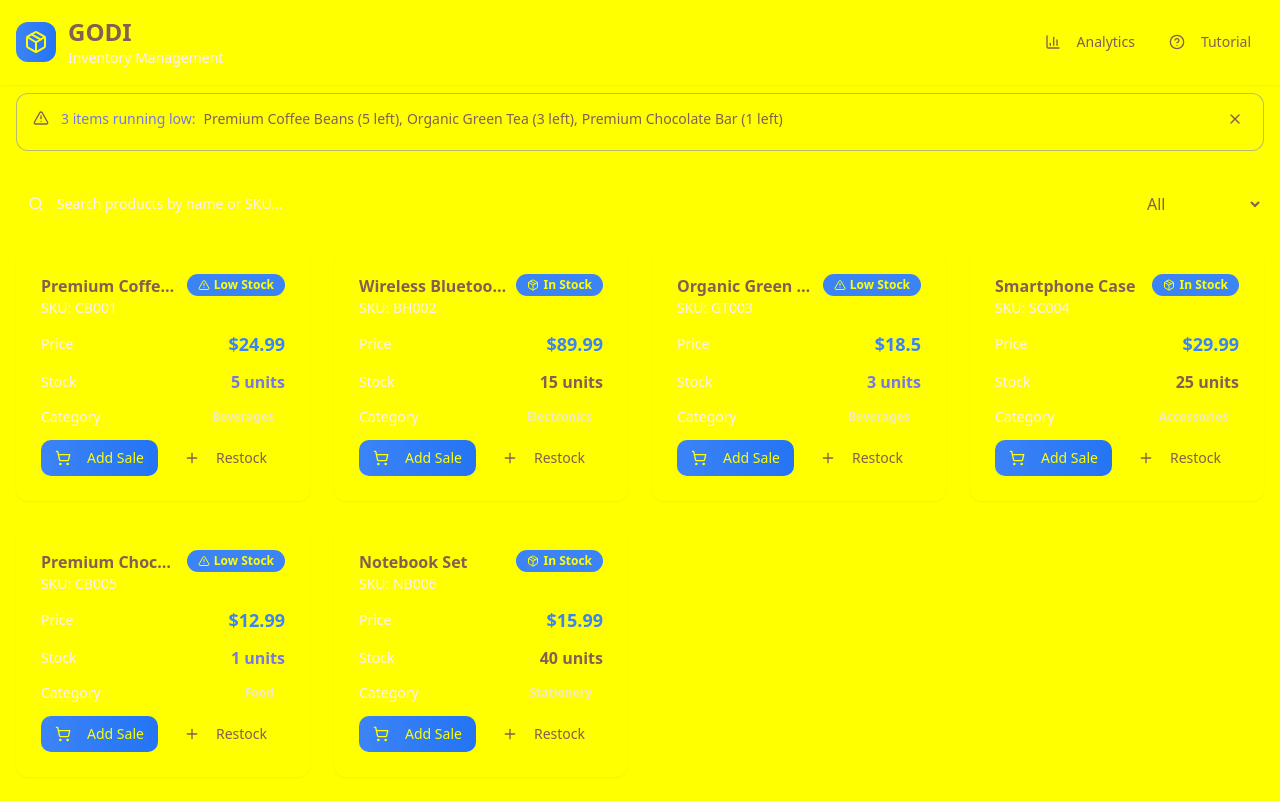
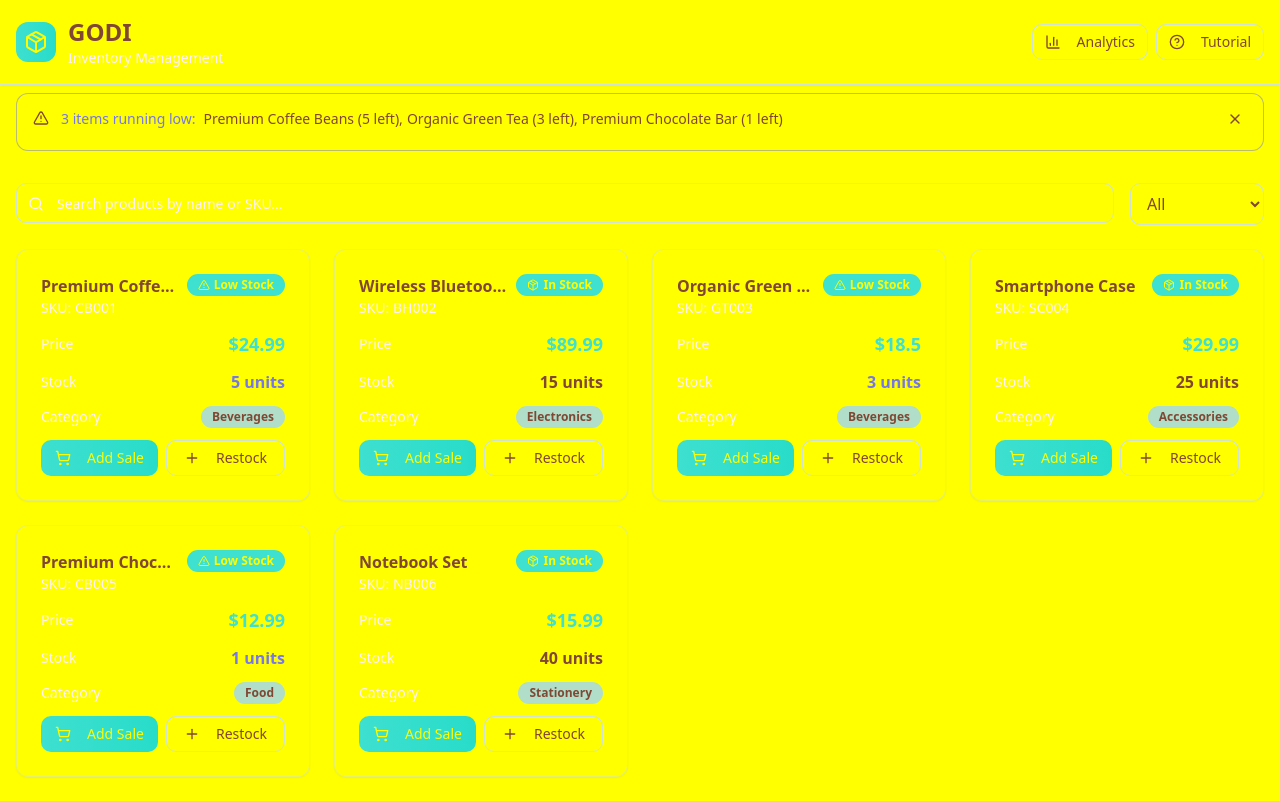
Before and after one commit to arnelmendoza1612-sys/godi-stock-sense, a React (Vite) app: page / in a window 1280 px wide. Built offline with nearby package versions, Linux system fonts and the light colour scheme.

Commit message:
Update color scheme
Update the application's color scheme to the provided palette.

```diff
--- a/src/index.css
+++ b/src/index.css
@@ -6,48 +6,48 @@
 
 @layer base {
   :root {
-    /* Brand Colors - Professional Blue Theme */
-    --background: 249 250 251; /* Cool gray-50 */
-    --foreground: 15 23 42; /* Slate-900 */
+    /* Brand Colors - Teal & Yellow Theme */
+    --background: 249 251 250; /* Mint-tinted white */
+    --foreground: 15 42 35; /* Dark teal */
 
     --card: 255 255 255; /* Pure white */
-    --card-foreground: 15 23 42;
+    --card-foreground: 15 42 35;
 
     --popover: 255 255 255;
-    --popover-foreground: 15 23 42;
+    --popover-foreground: 15 42 35;
 
-    /* Primary - Professional Blue */
-    --primary: 217 91% 60%; /* Blue-500 */
-    --primary-foreground: 248 250 252;
-    --primary-hover: 217 91% 55%;
-    --primary-light: 219 95% 90%;
+    /* Primary - Vibrant Teal */
+    --primary: 174 72% 56%; /* Teal from image */
+    --primary-foreground: 255 255 255;
+    --primary-hover: 174 72% 51%;
+    --primary-light: 174 72% 90%;
 
-    /* Secondary - Neutral Gray */
-    --secondary: 241 245 249; /* Slate-100 */
-    --secondary-foreground: 51 65 85;
+    /* Secondary - Soft Mint */
+    --secondary: 152 41% 78; /* Light mint from image */
+    --secondary-foreground: 15 42 35;
 
-    --muted: 248 250 252; /* Slate-50 */
+    --muted: 152 25% 95; /* Very light mint */
     --muted-foreground: 100 116 139;
 
-    --accent: 239 246 255; /* Blue-50 */
-    --accent-foreground: 29 78 216;
+    --accent: 152 41% 92; /* Light mint accent */
+    --accent-foreground: 15 42 35;
 
     /* Status Colors */
-    --success: 34 197 94; /* Green-500 */
+    --success: 152 68% 45; /* Darker mint green */
     --success-foreground: 255 255 255;
-    --success-light: 220 252 231;
+    --success-light: 152 41% 90;
 
-    --warning: 245 158 11; /* Amber-500 */
-    --warning-foreground: 255 255 255;
-    --warning-light: 254 243 199;
+    --warning: 45 93% 58; /* Yellow from image */
+    --warning-foreground: 15 42 35;
+    --warning-light: 45 93% 88;
 
     --destructive: 239 68 68; /* Red-500 */
     --destructive-foreground: 255 255 255;
     --destructive-light: 254 226 226;
 
-    --border: 226 232 240; /* Slate-200 */
-    --input: 226 232 240;
-    --ring: 217 91% 60%;
+    --border: 152 25% 85; /* Light mint border */
+    --input: 152 25% 85;
+    --ring: 174 72% 56%;
 
     /* Layout */
     --radius: 0.75rem;
@@ -63,41 +63,41 @@
 
     /* Sidebar */
     --sidebar-background: 255 255 255;
-    --sidebar-foreground: 71 85 105;
-    --sidebar-primary: 217 91% 60%;
-    --sidebar-primary-foreground: 248 250 252;
-    --sidebar-accent: 241 245 249;
-    --sidebar-accent-foreground: 51 65 85;
-    --sidebar-border: 226 232 240;
-    --sidebar-ring: 217 91% 60%;
+    --sidebar-foreground: 15 42 35;
+    --sidebar-primary: 174 72% 56%;
+    --sidebar-primary-foreground: 255 255 255;
+    --sidebar-accent: 152 41% 92;
+    --sidebar-accent-foreground: 15 42 35;
+    --sidebar-border: 152 25% 85;
+    --sidebar-ring: 174 72% 56%;
   }
 
   .dark {
-    --background: 15 23 42; /* Slate-900 */
-    --foreground: 248 250 252;
+    --background: 8 25 20; /* Dark teal background */
+    --foreground: 152 41% 88;
 
-    --card: 30 41 59; /* Slate-800 */
-    --card-foreground: 248 250 252;
+    --card: 15 42 35; /* Dark teal card */
+    --card-foreground: 152 41% 88;
 
-    --popover: 30 41 59;
-    --popover-foreground: 248 250 252;
+    --popover: 15 42 35;
+    --popover-foreground: 152 41% 88;
 
-    --primary: 217 91% 65%;
-    --primary-foreground: 15 23 42;
-    --primary-hover: 217 91% 70%;
+    --primary: 174 72% 65%;
+    --primary-foreground: 8 25 20;
+    --primary-hover: 174 72% 70%;
 
-    --secondary: 51 65 85; /* Slate-600 */
-    --secondary-foreground: 248 250 252;
+    --secondary: 152 20% 25; /* Dark mint */
+    --secondary-foreground: 152 41% 88;
 
-    --muted: 51 65 85;
-    --muted-foreground: 148 163 184;
+    --muted: 152 20% 25;
+    --muted-foreground: 152 25% 65;
 
-    --accent: 51 65 85;
-    --accent-foreground: 248 250 252;
+    --accent: 152 20% 25;
+    --accent-foreground: 152 41% 88;
 
-    --border: 51 65 85;
-    --input: 51 65 85;
-    --ring: 217 91% 65%;
+    --border: 152 20% 25;
+    --input: 152 20% 25;
+    --ring: 174 72% 65%;
   }
 }
 
```
